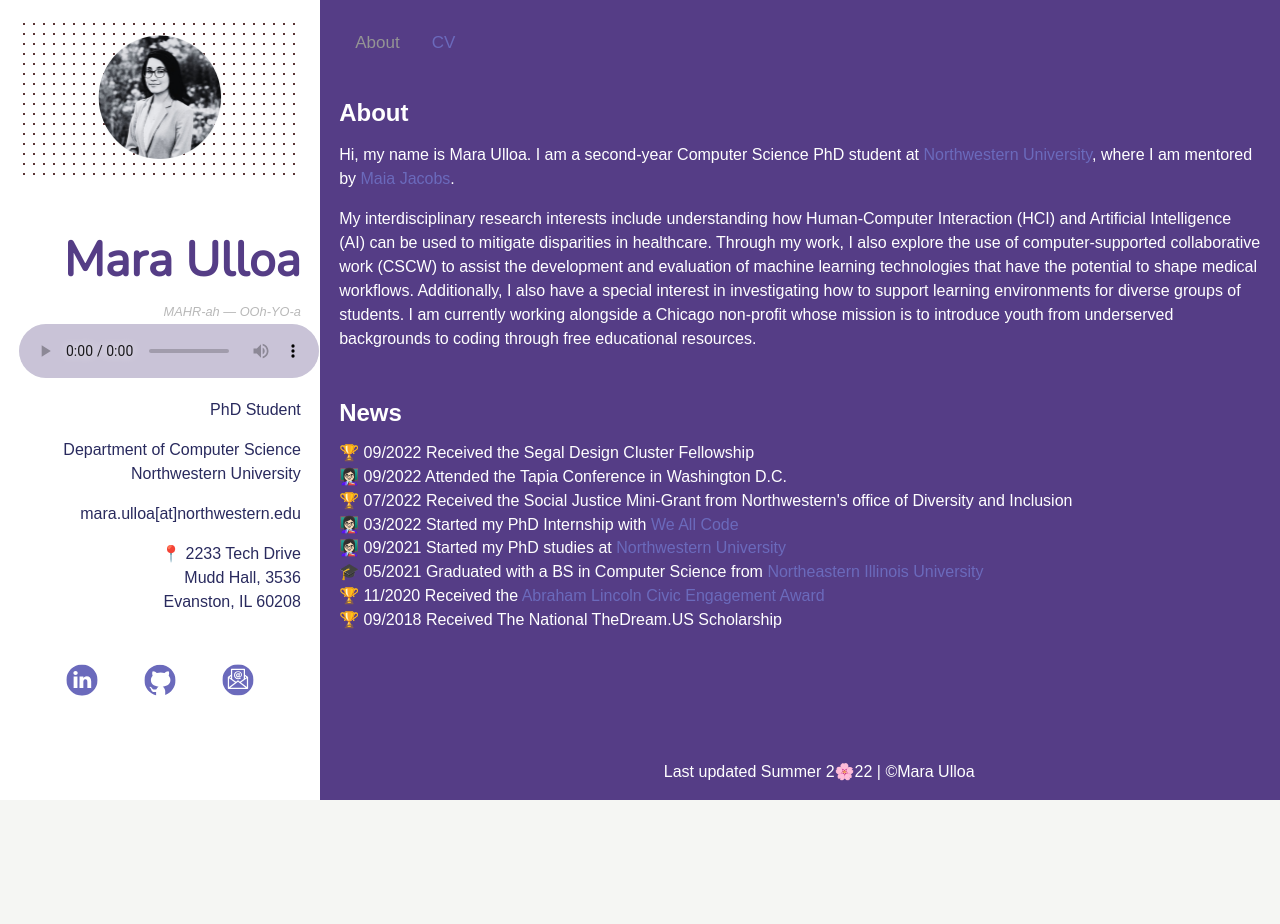
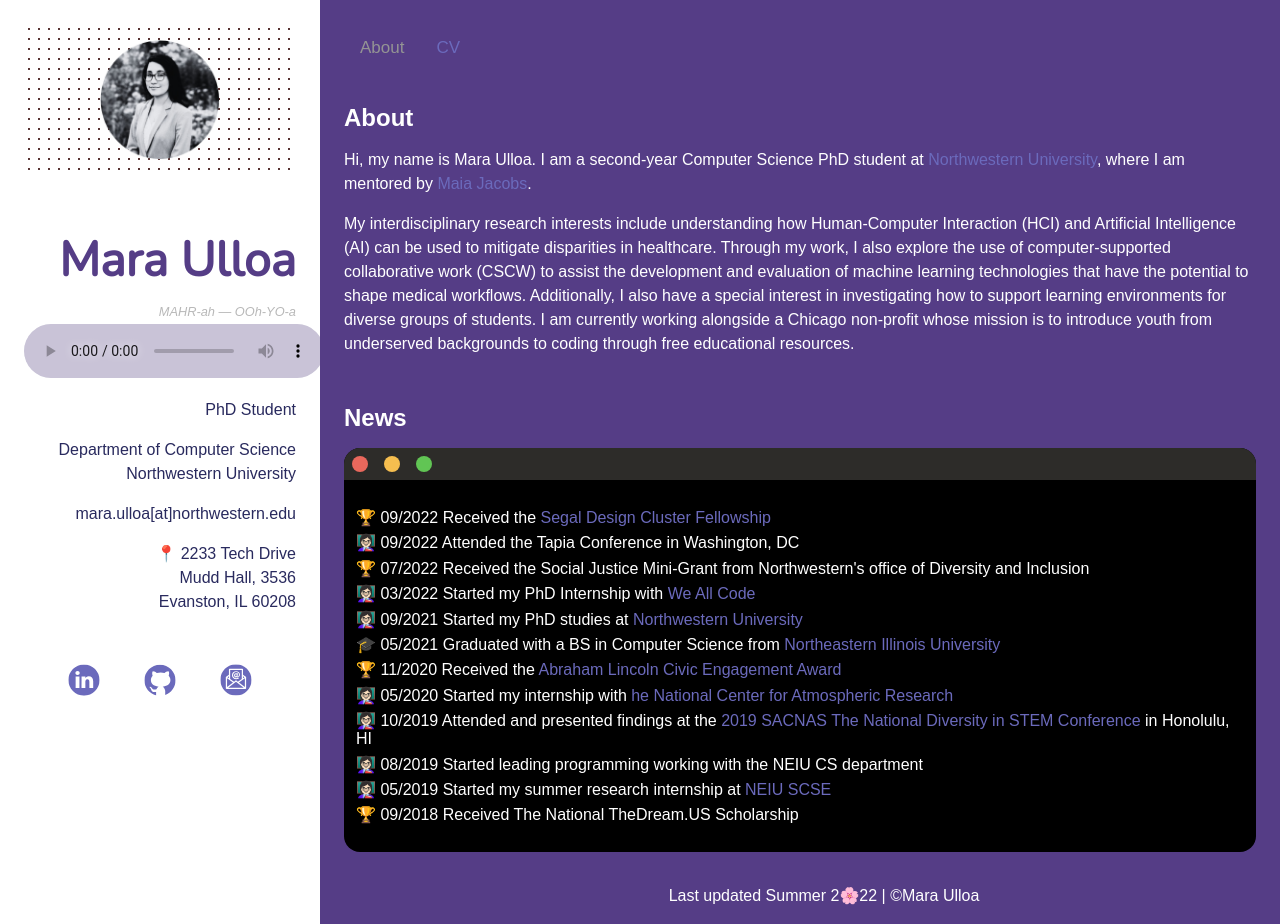
Before and after one commit to Mara16/mara16.github.io, a website: page index.html in a window 1280 px wide. Shown: the top 924 px of the page. Before the commit the page ends 800 px from the top, so only its background shows below. Drawn offline with nearby package versions, Linux system fonts and the light colour scheme; a web font is replaced by a local one.

Commit message:
added terminal feature & updated news

```diff
--- a/CSS/home.css
+++ b/CSS/home.css
@@ -17,6 +17,7 @@ body {
   margin: 0;
   font-family: 'Agrandir', sans-serif;
   color: #292a5e;
+  width: 100%;
 }
 
 h2, h3, h4, h5, h6 {
@@ -36,7 +37,7 @@ ul.news{
 }
 
 ul.news li{
-  margin-bottom: .3rem;
+  margin-bottom: .4rem;
   font-family: 'Agrandir', sans-serif;
 }
 
@@ -45,8 +46,6 @@ ul.social {
   list-style-type: none;
   padding: 0;
 }
-
-
 
 ul img {
   width: 2rem;
@@ -66,7 +65,7 @@ ul img {
   font-size: 1rem;
 }
 
-.github{
+.github {
   fill: green;
 }
 
@@ -83,7 +82,7 @@ ul img {
   position: relative;
   text-align: right;
   overflow-y: scroll;
-  padding: 1.2rem;
+  padding: 1.5rem;
   width: 25%;
 }
 
@@ -122,22 +121,22 @@ ul img {
 .right {
   background-color: #553d86;
   color: #fff;
+  display: block;
   position: relative;
-  padding: 1.2rem;
+  padding: 1.5rem;
   width: 75%;
 }
 
 .row {
   display: flex;
-  height: 100vh;
 }
 
 /* Clear floats after the columns */
-.row:after {
+/* .row:after {
   content: "";
   display: table;
   clear: both;
-}
+} */
 
 .social {
   bottom: 0;
@@ -182,4 +181,8 @@ ul img {
   .row {
     display: block;
   }
+
+  ul.news li {
+    margin-bottom: 1rem;
+  }
 }
--- a/CSS/rollingtext.css
+++ b/CSS/rollingtext.css
@@ -1,15 +1,6 @@
 @import url('https://fonts.googleapis.com/css2?family=Playfair+Display&display=swap');
  html, body {
-	 width: 100%;
-	 height: 100%;
 	 background-color: #f5f6f3;
-}
- body {
-	 display: flex;
-	 flex-direction: column;
-	 align-items: center;
-	 justify-content: center;
-	 margin: 0;
 }
  .rolling-text {
 	 display: inline-block;
--- /dev/null
+++ b/CSS/terminal.css
@@ -0,0 +1,60 @@
+.terminal {
+    width: 100%;
+    background-color: #000;
+    border-radius: 1rem;
+    margin-top: 1rem;
+    margin-bottom: 3rem;
+  }
+
+  .terminal-header {
+    display: flex;
+    background-color: #2d2c29;
+    border-radius: 1rem 1rem 0 0;
+  }
+
+  .content {
+    overflow-y: scroll;
+    padding: .75rem;
+  }
+
+  .circle {
+    height: 1rem;
+    width: 1rem;
+    border-radius: 1rem;
+    margin: .5rem;
+    position: relative;
+  }
+
+  .circle.red:hover::after {
+    content: 'X';
+    color: #8d1b13;
+    position: absolute;
+    left: 25%;
+  }
+
+  .circle.yellow:hover::after {
+    content: '--';
+    color: #a8712a;
+    position: absolute;
+    left: 25%;
+  }
+
+  .circle.green:hover::after {
+    content: '\005E';
+    color: #296018;
+    position: absolute;
+    left: 25%;
+    top: 5%;
+  }
+
+  .circle.red {
+    background-color: #e9685c;
+  }
+
+  .circle.yellow {
+    background-color: #f5be4f;
+  }
+
+  .circle.green {
+    background-color: #61c554;
+  }
--- a/index.html
+++ b/index.html
@@ -11,13 +11,11 @@
     <title>Mara Ulloa - CS PhD Student, Northwestern University</title>
     <link rel="shortcut icon" href="images/favicon.ico" type="image/x-icon">
     <meta name="description" content="Mara Ulloa's research website">
-    <meta name="viewport" content="width=device-width, initial-scale=1">
-    <meta name="keywords"
-        content="obsmara, obsmara ulloa, mara ulloa, HCI researcher, PhD student, participatory research, community-based, CS PhD Student,
-        CS Student, Computer Sciecne student, northwestern PhD student, computer science student website">
+    <meta name="viewport" content="width=device-width, initial-scale=1.0">
+    <meta name="keywords" content="obsmara, obsmara ulloa, mara ulloa, HCI researcher, PhD student, participatory research, community-based, CS PhD Student, CS Student, Computer Sciecne student, northwestern PhD student, computer science student website">
     <link rel="stylesheet" href="CSS/home.css">
     <link rel="stylesheet" href="CSS/rollingtext.css">
-    <link rel="stylesheet" href="https://fonts.googleapis.com/css?family=Sofia">
+    <link rel="stylesheet" href="CSS/terminal.css">
 
     <link rel="preconnect" href="https://fonts.googleapis.com">
     <link rel="preconnect" href="https://fonts.gstatic.com" crossorigin>
@@ -37,24 +35,16 @@
         <div class="row">
             <div class="left">
                 <div class="pic"><img src="images/headshotBW.png" alt="headshot of Mara Ulloa" /></div>
-
-                <!--     <h1 class="name"><br>Mara Ulloa</h1>    -->
-                <h1 class="rolling-text"  href="#">
-                    Mara Ulloa
-                </h1>
+                <h1 class="rolling-text" href="#">Mara Ulloa</h1>
                 <p class="pronounciation">MAHR-ah &#8212; OOh-YO-a</p>
                 <audio controls>
                     <source src="audio/name_.ogg" type="audio/ogg">
                     <source src="audio/name_.mp3" type="audio/mpeg">
                   Your browser does not support the audio element.
                 </audio>
-
-
-                <p>PhD Student </p>
+                <p>PhD Student</p>
                 <p>Department of Computer Science <br> Northwestern University</p>
-
                 <p>mara.ulloa[at]northwestern.edu</p>
-
                 <p> &#x1F4CD; 2233 Tech Drive <br> Mudd Hall, 3536 <br> Evanston, IL 60208 </p>
                 <br>
                 <ul class="social">
@@ -83,34 +73,42 @@
 
                 <h2>About</h2>
 
-                <p>Hi, my name is Mara Ulloa. I am a second-year Computer Science PhD student at <a href="https://www.northwestern.edu/"
-                        target="_blank">Northwestern University</a>, where I am mentored by <a
-                        href="http://maiajacobs.com/" target="_blank">Maia Jacobs</a>.
+                <p>Hi, my name is Mara Ulloa. I am a second-year Computer Science PhD student at <a href="https://www.northwestern.edu/" target="_blank">Northwestern University</a>,
+                    where I am mentored by <a href="http://maiajacobs.com/" target="_blank">Maia Jacobs</a>.
                 </p>
-
-
                 <p>My interdisciplinary research interests include understanding how Human-Computer Interaction (HCI)
                     and Artificial Intelligence (AI) can be used to mitigate disparities in healthcare. Through my work, I also explore the use of
                     computer-supported collaborative work (CSCW) to assist the development and evaluation of machine learning technologies
                     that have the potential to shape medical workflows.
                     Additionally, I also have a special interest in investigating how to support learning environments for diverse groups of students. I am currently
                     working alongside a Chicago non-profit whose mission is to introduce youth from underserved
-                    backgrounds to coding through free educational resources.  </p>
+                    backgrounds to coding through free educational resources.
+                </p>
+                <h2>News</h2>
+                <div class="terminal">
+                    <div class="terminal-header">
+                        <div class="circle red"></div>
+                        <div class="circle yellow"></div>
+                        <div class="circle green"></div>
+                    </div>
+                    <div class="content">
+                        <ul class="news">
+                            <li>&#127942; 09/2022 Received the <a href="https://design.northwestern.edu/"target="_blank">Segal Design Cluster Fellowship</a> </li>
+                            <li>&#128105;&#127995;&#8205;&#127979; 09/2022 Attended the Tapia Conference in Washington, DC</li>
+                            <li>&#127942; 07/2022 Received the Social Justice Mini-Grant from Northwestern's office of Diversity and Inclusion</li>
+                            <li>&#128105;&#127995;&#8205;&#127979; 03/2022 Started my PhD Internship with <a href="https://www.weallcode.org/"target="_blank">We All Code</a></li>
+                            <li>&#128105;&#127995;&#8205;&#127979; 09/2021 Started my PhD studies at <a href="https://www.northwestern.edu/"target="_blank">Northwestern University</a></li>
 
-                <h2>News</h2>
-
-
-                <ul class="news">
-                    <li> &#127942; 09/2022 Received the Segal Design Cluster Fellowship</li>
-                    <li> &#128105;&#127995;&#8205;&#127979; 09/2022 Attended the Tapia Conference in Washington D.C.</li>
-                    <li> &#127942; 07/2022 Received the Social Justice Mini-Grant from Northwestern's office of Diversity and Inclusion</li>
-                    <li> &#128105;&#127995;&#8205;&#127979; 03/2022 Started my PhD Internship with <a href="https://www.weallcode.org/mentors/1415/"target="_blank">We All Code</a></li>
-                    <li> &#128105;&#127995;&#8205;&#127979; 09/2021 Started my PhD studies at <a href="https://www.northwestern.edu/"target="_blank">Northwestern University</a></li>
-
-                    <li> &#127891; 05/2021 Graduated with a BS in Computer Science from <a href="https://www.neiu.edu/"target="_blank">Northeastern Illinois University</a></li>
-                    <li> &#127942; 11/2020 Received the <a href=""target="_blank">Abraham Lincoln Civic Engagement Award</a></li>
-                    <li> &#127942; 09/2018 Received The National TheDream.US Scholarship</li>
-                </ul>
+                            <li>&#127891; 05/2021 Graduated with a BS in Computer Science from <a href="https://www.neiu.edu/"target="_blank">Northeastern Illinois University</a></li>
+                            <li>&#127942; 11/2020 Received the <a href=""target="_blank">Abraham Lincoln Civic Engagement Award</a></li>
+                            <li>&#128105;&#127995;&#8205;&#127979; 05/2020 Started my internship with <a href="https://ncar.ucar.edu/"target="_blank">he National Center for Atmospheric Research</a></li>
+                            <li>&#128105;&#127995;&#8205;&#127979; 10/2019 Attended and presented findings at the  <a href="https://www.sacnas.org/conference/2019-sacnas"target="_blank">2019 SACNAS The National Diversity in STEM Conference</a> in Honolulu, HI</li>
+                            <li>&#128105;&#127995;&#8205;&#127979; 08/2019 Started leading programming working with the NEIU CS department</li>
+                            <li>&#128105;&#127995;&#8205;&#127979; 05/2019 Started my summer research internship at <a href="https://www.neiu.edu/academics/our-centers-and-programs/student-center-science-engagement"target="_blank">NEIU SCSE</a></li>
+                            <li>&#127942; 09/2018 Received The National TheDream.US Scholarship</li>
+                        </ul>
+                    </div>
+                </div>
 
                 <!--&#128105;&#8205;&#127979; 09/2022 Attended the Tapia Conference in Washington D.C.
                 &#127942; 07/2022 Awarded the Social Justice Mini-Grant from Northwestern's office of Diversity and Inclusion
@@ -127,10 +125,7 @@
             </div>
         </div>
     </main>
-
-
     <script src="js/script.js"></script>
-
 </body>
 
 </html>
--- a/js/script.js
+++ b/js/script.js
@@ -1,7 +1,6 @@
 let elements = document.querySelectorAll('.rolling-text');
 
 elements.forEach(element => {
-  console.log(element)
   let innerText = element.innerText;
   element.innerHTML = '';
 
```
